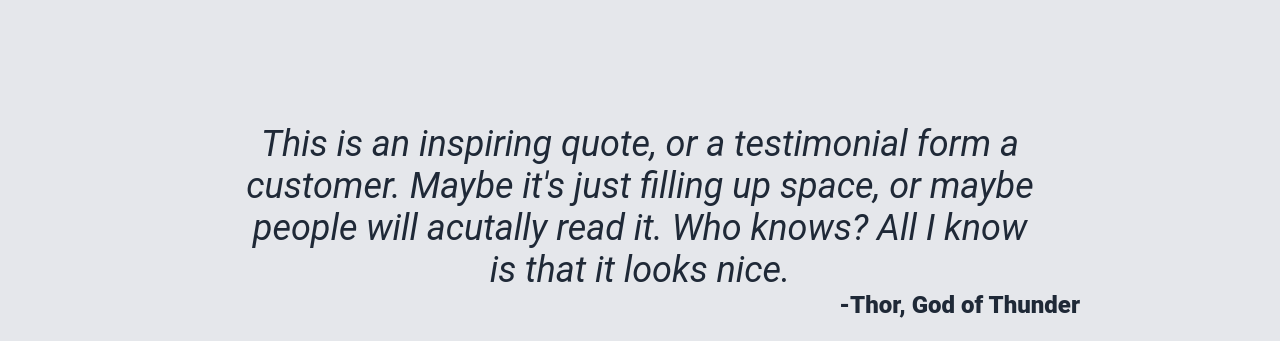
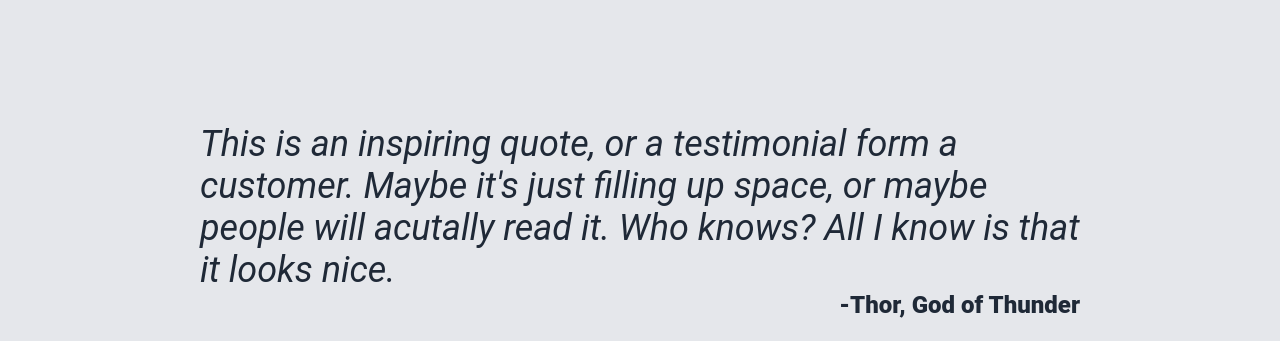
Before and after one commit to knup711/landing-page-project, a plain HTML site: page index.html in a window 1280 px wide. Shown: the part 880-1221 px from the top of the page. Drawn offline with Linux system fonts and the light colour scheme.

Commit message:
make the quote cleaner

```diff
--- a/index.html
+++ b/index.html
@@ -56,10 +56,10 @@
     </div>
     <div class="zitat-kasten">
       <div class="zitat"></div>
-        <p class="zitat-text">This is an inspiring quote, or a testimonial form a</p>
-        <p class="zitat-text">customer. Maybe it's just filling up space, or maybe</p>
-        <p class="zitat-text">people will acutally read it. Who knows? All I know</p>
-        <p class="zitat-text">is that it looks nice.</p>
+        <p class="zitat-text">This is an inspiring quote, or a testimonial form a
+        customer. Maybe it's just filling up space, or maybe
+        people will acutally read it. Who knows? All I know
+        is that it looks nice.</p>
       <div class="signatur">-Thor, God of Thunder</div>
     </div>
     <div class="action">
```
